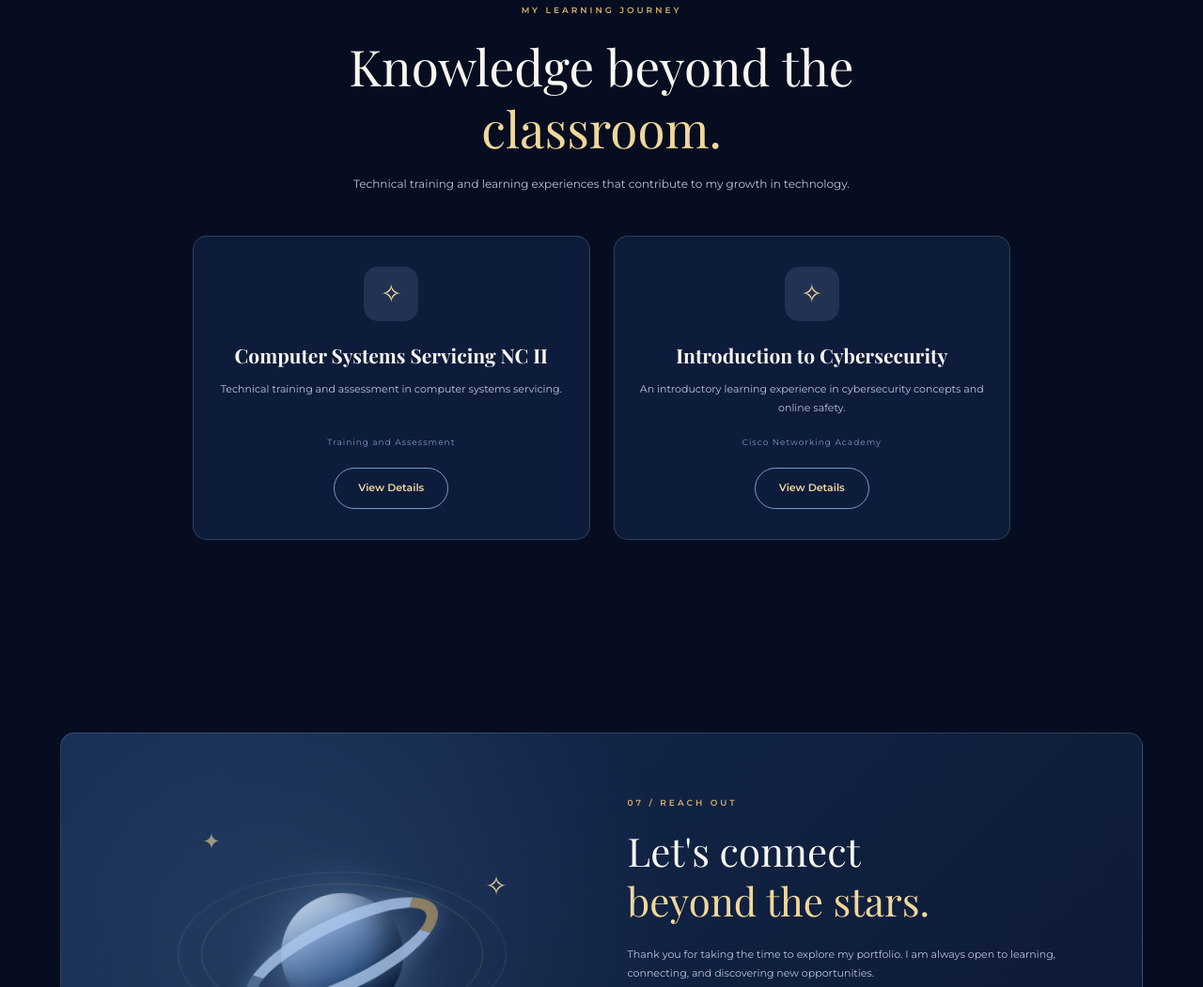
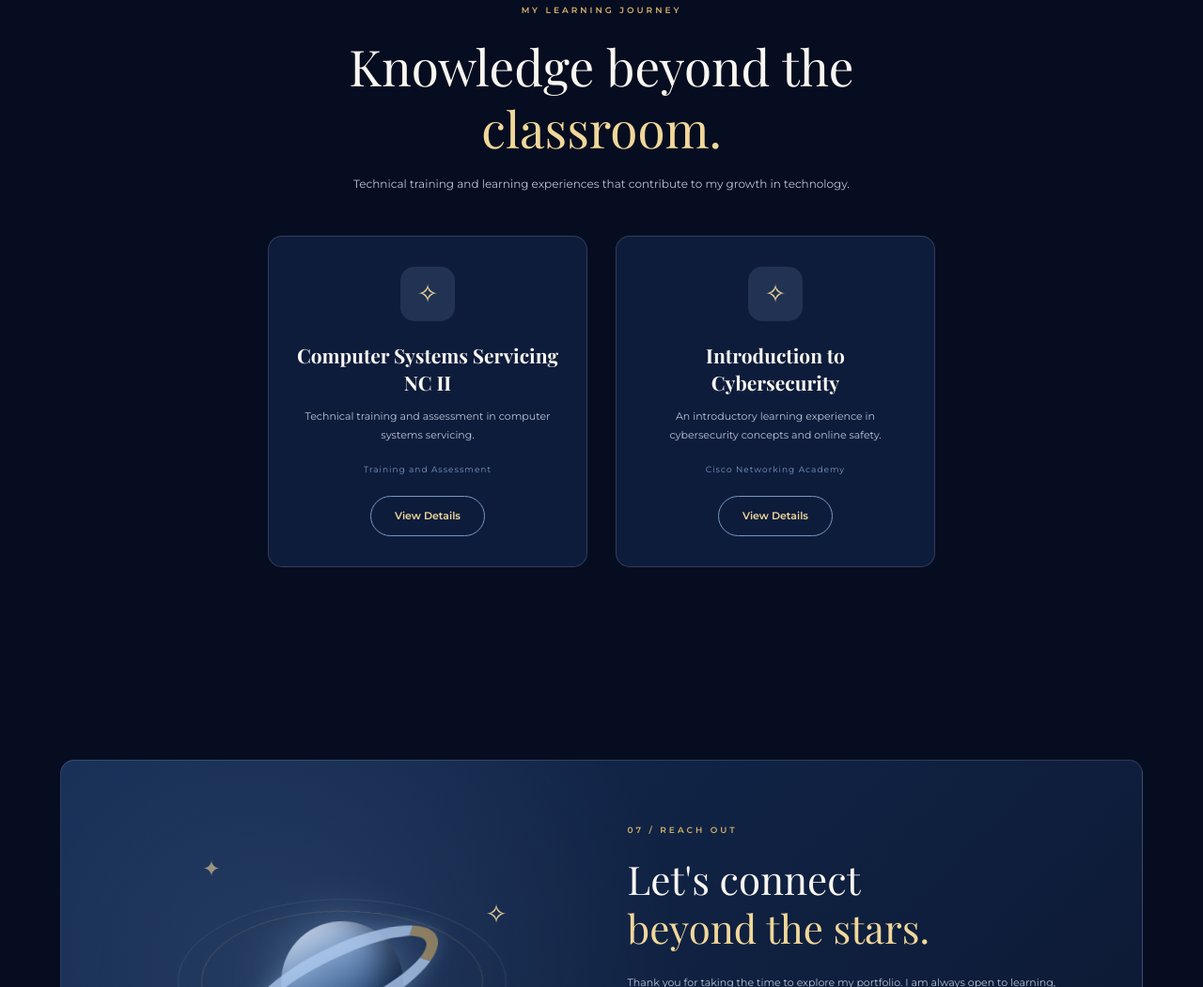
Before and after one commit to Celestialynn/clynsolis, a plain HTML site: page index.html in a window 1280 px wide. Shown: the part 6244-7295 px from the top of the page at 94% size. Drawn offline with nearby package versions, Linux system fonts and the light colour scheme; a web font is replaced by a local one.

Commit message:
Update lyn.css

```diff
--- a/lyn.css
+++ b/lyn.css
@@ -1,3 +1,4 @@
+
 /* ==========================================
    ClynSolis - CELESTIAL ZODIAC PORTFOLIO
    Midnight Blue / Silver Blue / Starlight Gold
@@ -846,10 +847,13 @@ body::before {
     margin-bottom: 45px;
 }
 
+/* TWO CERTIFICATES CENTERED */
+
 .certifications-grid {
     display: grid;
-    grid-template-columns: repeat(2, minmax(0, 1fr));
-    gap: 25px;
+    grid-template-columns: repeat(2, minmax(0, 340px));
+    justify-content: center;
+    gap: 30px;
     align-items: stretch;
 }
 
```
